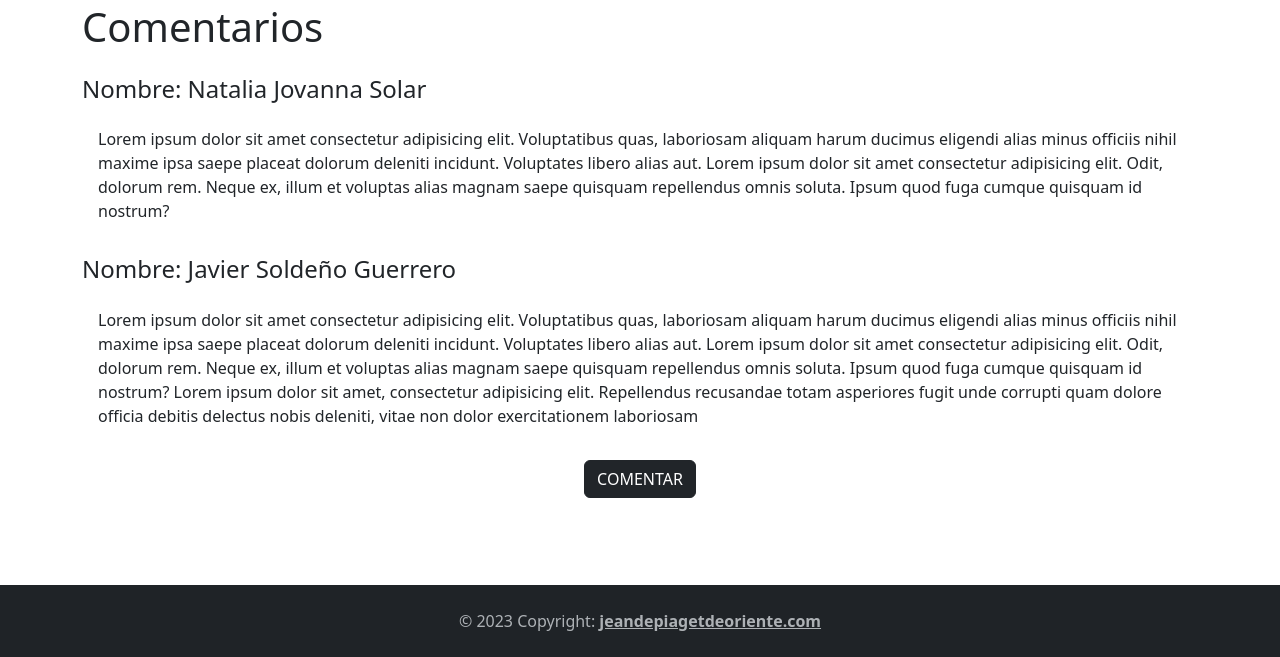
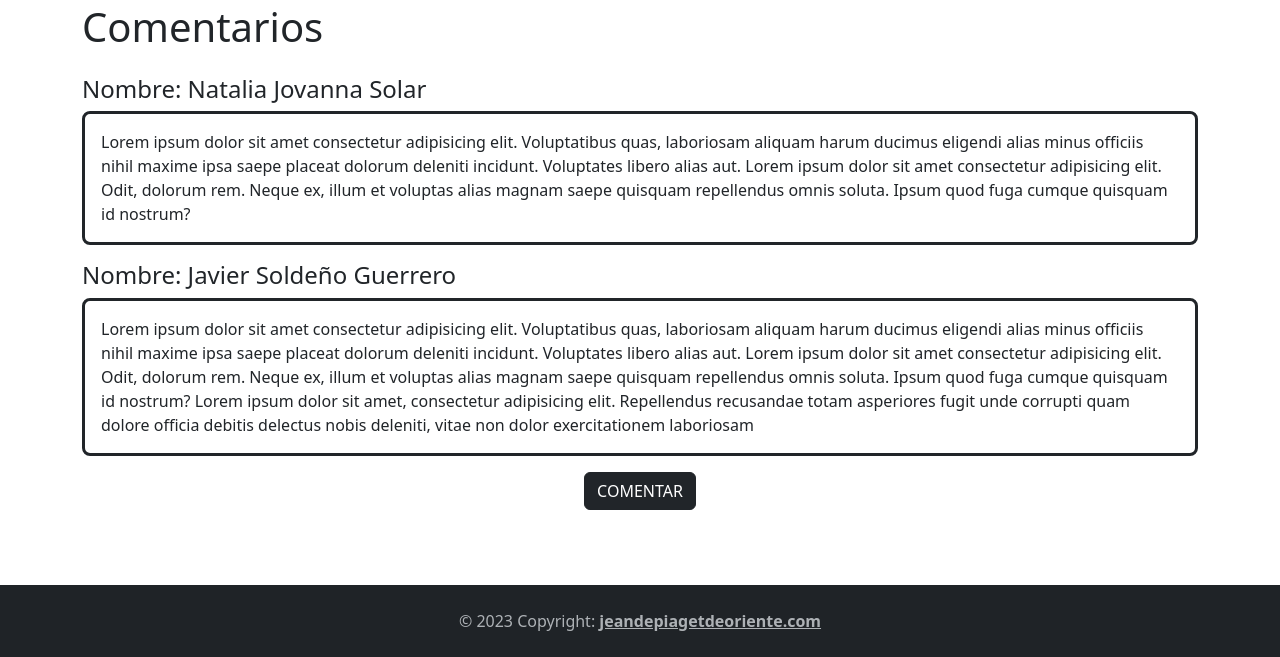
Before and after one commit to angelrodea/angelrodea.github.io, a PHP site: page /comentarios.php in a window 1280 px wide. Shown: the part 143-800 px from the top of the page. Run offline with PHP 8.4, Linux system fonts and the light colour scheme.

Commit message:
Add style to the comments

```diff
--- a/css/style.css
+++ b/css/style.css
@@ -22,6 +22,13 @@ footer {
     border-style: solid;
     border-radius: 8px;
     border-color: rgba(0,0,0,0.3);
+}
+
+/*------------- COMENTARIOS -------------*/
+.comentarios {
+    border-style: solid;
+    border-radius: 8px;
+    max-height: 10em;
 }
 
 
```
